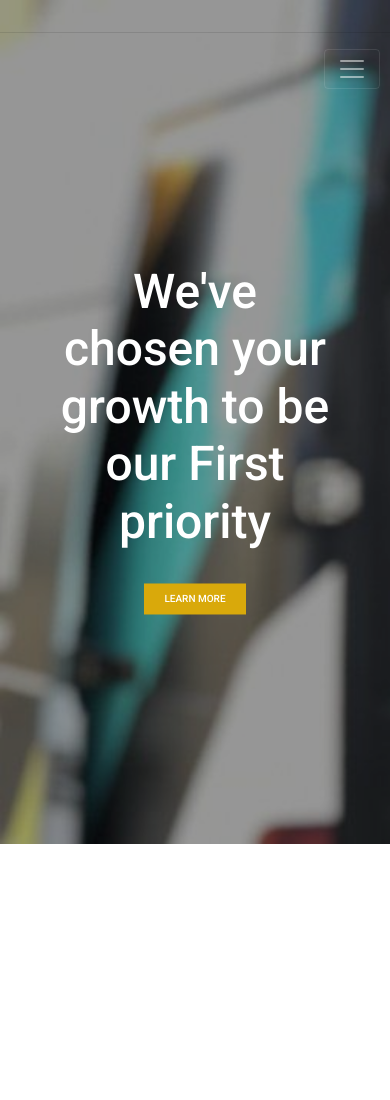
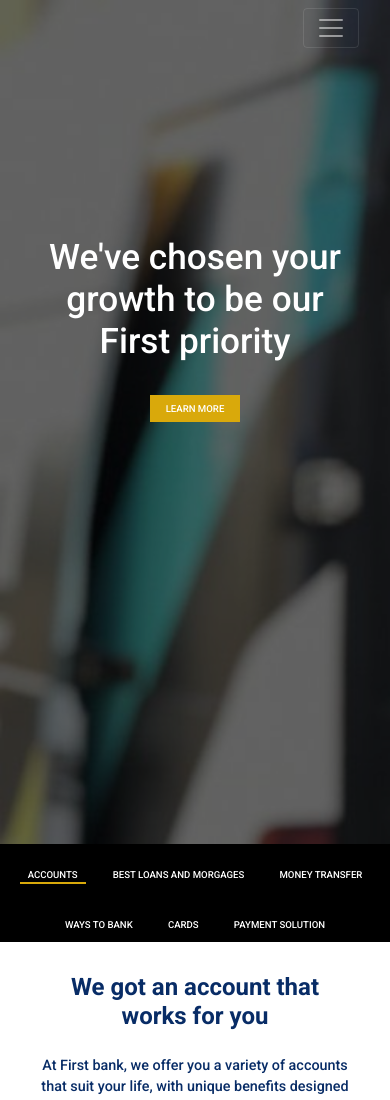
Before and after one commit to czsamzzy/FirstBank-UI-UX-responsive-design, a plain HTML site: page index.html in a window 390 px wide. Shown: the top 1100 px of the page. Before the commit the page ends 844 px from the top, so only its background shows below. Drawn offline with nearby package versions, Linux system fonts and the light colour scheme.

Commit message:
RWD problem fixed
new updated version

```diff
--- a/css/style.css
+++ b/css/style.css
@@ -1,12 +1,33 @@
 @import url('https://fonts.googleapis.com/css?family=Roboto:400,500,700');
 
 html,body {
-  position: relative;
-  height: 100%;
   font-family: 'Roboto', sans-serif;
   color: #000000;
   overflow-x: hidden;
 }
+
+.navigation{
+  position: relative;
+  z-index: 3;
+}
+
+.navbar a img{
+  max-width: 200px;
+}
+
+.navbar .nav-item{
+  text-transform: uppercase;
+  background-color: #d9a90b;
+  margin-left: 30px;
+}
+
+.navbar .nav-item a.nav-link{
+  color: #082c66;
+  font-weight: 700;
+  font-size: 0.8rem;
+  padding: 1rem;
+}
+
 
 button:focus,
 button:active,
@@ -17,69 +38,59 @@ button:hover,
     box-shadow: none !important;
 }
 
+
+
 section.cover {
   position: relative;
-  background-image: url(../img/main-image.jpg);
+  background: url(../img/main-image.jpg);
   background-size: cover;
   min-height: 50px;
   height: 100vh;
   border-radius: 0;
   width: 100%;
   color: #fff;
-  padding-top: 1rem;
+  padding-top: 0rem;
+  top: 0%; bottom: 0%;
+  left: 0%; right: 0%;
+  align-self: stretch;
 
 }
 
-section.cover .bg{
+
+.cover:after{
+  content: '';
   position: absolute;
-  background: #00000069;
-  background-attachment: fixed;
-  background-size: cover;
-  height: auto;
-  width: 100%;
-  top: 0%; bottom: 0%;
-  align-self: stretch;
+  top: 0;
+  bottom: 0;
+  left: 0;
+  right: 0;
+  display: block;
+  background-color: #0000009d;
 }
 
-section.cover .navbar a img{
-  max-width: 200px;
-}
-
-section.cover .navbar .nav-item{
-  text-transform: uppercase;
-  background-color: #d9a90b;
-  margin-left: 30px;
-}
-
-section.cover .navbar .nav-item a{
-  color: #082c66;
-  font-weight: 700;
-  font-size: 12px;
-  padding: 13px 10px;
-}
 
 section.cover .main .main-view{
   position: relative;
+  text-align: left;
+  width: 40%;
+  margin-left: 20%;
+  margin-right: 40%;
+  margin-top: 10%;
+  margin-bottom: 10%;
+  z-index: 30;
 }
 
-section.cover .main .main-view .main-view-text{
-  margin: 0;
-  position: absolute;
-  top: 50%;
-  left: 40%;
-  transform: translate(0%, 50%);
-  text-align: left;
-}
 
-section.cover .main-view-text p{
+section.cover .main-view-text h1{
+  color: #fff;
+  margin-bottom: 2rem;
+  font-size: 3.5rem;
   font-weight: 500;
-  margin-bottom: 50px;
-  font-size: 50px;
 }
 
 section.cover .main-view-text a{
   color: #fff;
-  font-size: 15px;
+  font-size: 0.8rem;
   font-weight: 500;
   text-transform: uppercase;
   background-color: #d9a90b;
@@ -89,6 +100,8 @@ section.cover .main-view-text a{
   padding-left: 50px;
   text-decoration: none;
 }
+
+
 
 .new-nav-test{
   background-color: #000;
@@ -106,8 +119,9 @@ section.cover .main-view-text a{
   padding: 5px 30px;
   padding-top: 10px;
   text-transform: uppercase;
+  font-size: 0.8rem;
+  font-weight: 500;
 }
-
 
 .new-nav-test a.active,
 .new-nav-test a.nav-link:hover,
@@ -120,10 +134,9 @@ section.cover .main-view-text a{
   padding: 0px 50px;
   color: #082c66;
 }
-
 .tabs-nav .tab-content a{
   color: #fff;
-  font-size: 15px;
+  font-size: 0.8rem;
   font-weight: 500;
   text-transform: uppercase;
   background-color: #d9a90b;
@@ -141,22 +154,28 @@ section.tabs-nav .tab-content .text-box-parent{
 
 
 section.tabs-nav .tab-content .text-box-parent .text-box{
-  margin: 0;
-  position: absolute;
-  top: 50%;
-  left: 50%;
-  transform: translate(-50%, -50%);
+  position: relative;
+  text-align: left;
+  margin-left: 10%;
+  margin-right: 0%;
+  margin-top: 10%;
+  margin-bottom: 10%;
+  z-index: 30;
 }
 
 
 section.tabs-nav .tab-content .text-box h1{
-  font-size: 30px;
+  font-size: 1.5rem;
   font-weight: 600;
+  width: 50%;
 }
 
 section.tabs-nav .tab-content .text-box p{
-  font-size: 15px;
+  font-size: .9rem;
+  font-weight: 500;
+  width: 70%;
 }
+
 
 section.tabs-nav .tab-content .image-box img{
   margin: 0px;
@@ -164,6 +183,7 @@ section.tabs-nav .tab-content .image-box img{
   max-height: 350px;
   width: 50vw;
 }
+
 
 section.services-col{
   padding-top: 60px;
@@ -195,13 +215,14 @@ section.services-col .card .card-body img{
 
 section.services-col .card .card-body h5,
 section.services-col .card .card-body p{
-  line-height: 15px;
+  line-height: 1rem;
 }
+
 
 
 section.services-col .card .card-body h5{
   color: #082c66;
-  font-size: 20px;
+  font-size: 1.5rem;
   font-weight: 700;
   font-style: italic;
 }
@@ -209,16 +230,16 @@ section.services-col .card .card-body h5{
 
 section.services-col .card .card-body p{
   color: #193a70;
-  font-size: 12px;
+  font-size: 0.8rem;
   width: 70%;
 }
 
 section.services-col .card .card-body a{
   color: #082c66;
+  font-size: 1rem;
+  font-weight: 500;
+  text-transform: uppercase;
   text-decoration: none;
-  text-transform: uppercase;
-  font-weight: 700;
-  font-size: 15px;
 }
 
 
@@ -228,119 +249,51 @@ section.services-col .card .card-body a{
 
 /*---Media Queries --*/
 
-@media (max-width: 2560px) {
 
-
-  section.cover .navbar a img{
-    max-width: 400px;
+@media (max-width: 1024px) {
+  .navbar a img{
+    max-width: 150px;
   }
 
-  section.cover .navbar .nav-item{
-    margin-left: 60px;
+  .navbar .nav-item a.nav-link{
+    padding: 0.8rem;
   }
 
-  section.cover .navbar .nav-item a{
-    font-size: 20px;
-    padding: 25px;
+  section.cover .main .main-view{
+    position: relative;
+    text-align: left;
+    width: 50%;
+    margin-left: 20%;
+    margin-right: 40%;
+    margin-top: 10%;
+    margin-bottom: 10%;
+    z-index: 30;
+  }
+
+  section.cover .main-view-text h1{
+    margin-bottom: 2rem;
+    font-size: 2.8rem;
+  }
+
+  section.cover .main-view-text a{
+    font-size: 0.8rem;
+    padding: 1rem 2rem;
   }
 
 
-  section.cover .main .main-view .main-view-text{
-    margin: 0;
-    position: absolute;
-    top: 0%;
-    left: 40%;
-    transform: translate(10%, 50%);
-    text-align: left;
+.new-nav-test a.nav-link{
+  margin: .6rem;
+  margin-top: 1.5rem;
+  text-decoration: none;
+  padding: .5rem 1.5rem;
+  font-size: 0.6rem;
 }
 
-  section.cover .main-view-text p{
-    font-weight: 500;
-    margin-bottom: 50px;
-    font-size: 90px;
-  }
-
-  section.cover .main-view-text a{
-    font-size: 30px;
-    padding-top: 15px;
-    padding-bottom: 15px;
-    padding-right: 50px;
-    padding-left: 50px;
-  }
-
-  .new-nav-test a.nav-link{
-    margin: 15px;
-    margin-top: 40px;
-    text-decoration: none;
-    padding: 5px 30px;
-    padding-top: 10px;
-    font-size: 2rem;
-  }
-
-  .tabs-nav .tab-content a{
-    font-size: 30px;
-    padding-top: 15px;
-    padding-bottom: 15px;
-    padding-right: 50px;
-    padding-left: 50px;
-  }
-
-  section.tabs-nav .tab-content .text-box-parent .text-box{
-    margin: 0;
-    position: absolute;
-    top: 50%;
-    left: 50%;
-    transform: translate(-50%, -50%);
-  }
-
-  section.tabs-nav .tab-content .text-box h1{
-    font-size: 60px;
-  }
-
-  section.tabs-nav .tab-content .text-box p{
-    font-size: 25px;
-  }
-
-  section.tabs-nav .tab-content .image-box img{
-    margin: 0px;
-    min-height: 700px;
-    max-height: 600px;
-    width: 50vw;
-  }
-
-  section.services-col{
-    padding-top: 100px;
-    padding-bottom: 70px;
-  }
-
-  section.services-col .card img.card-imger-top{
-    height: 250px;
-  }
-
-  section.services-col .card .card-body img{
-    width: 80px;
-  }
-
-  section.services-col .card .card-body h5,
-section.services-col .card .card-body p{
-  line-height: 35px;
-}
-
-section.services-col .card .card-body h5{
-  font-size: 2.2rem;
-}
-
-section.services-col .card .card-body p{
-  font-size: 1.5rem;
-  font-weight: 500;
-  width: 70%;
-}
-
-section.services-col .card .card-body a{
-
-  font-size: 30px;
-  padding-top: 15px;
-  padding-bottom: 15px;
+.new-nav-test a.active,
+.new-nav-test a.nav-link:hover,
+.new-nav-test a.nav-link:focus,
+.new-nav-test a.nav-link:active{
+  border-bottom: #d9a90b 2px solid;
 }
 
 
@@ -348,109 +301,40 @@ section.services-col .card .card-body a{
 
 }
 
-@media (max-width: 1440px) {
-  section.cover .navbar a img{
-    max-width: 200px;
+@media (max-width: 768px) {
+
+  section.cover .main .main-view{
+    width: 50%;
+    margin-left: 20%;
+    margin-right: 40%;
+    margin-top: 20%;
+    margin-bottom: 10%;
+    z-index: 30;
   }
 
-  section.cover .navbar .nav-item{
-    text-transform: uppercase;
-    background-color: #d9a90b;
-    margin-left: 30px;
-  }
-
-  section.cover .navbar .nav-item a{
-    color: #082c66;
-    font-weight: 700;
-    font-size: 12px;
-    padding: 13px 10px;
-  }
-
-  section.cover .main .main-view{
-    position: relative;
-  }
-
-  section.cover .main .main-view .main-view-text{
-    margin: 0;
-    position: absolute;
-    top: 50%;
-    left: 40%;
-    transform: translate(0%, 50%);
-    text-align: left;
-  }
-
-  section.cover .main-view-text p{
-    font-weight: 500;
-    margin-bottom: 50px;
-    font-size: 50px;
+  section.cover .main-view-text h1{
+    margin-bottom: 2rem;
+    font-size: 2.2rem;
   }
 
   section.cover .main-view-text a{
-    color: #fff;
-    font-size: 15px;
-    font-weight: 500;
-    text-transform: uppercase;
-    background-color: #d9a90b;
-    padding-top: 10px;
-    padding-bottom: 10px;
-    padding-right: 50px;
-    padding-left: 50px;
-    text-decoration: none;
-  }
-
-  .new-nav-test{
-    background-color: #000;
-    justify-content: center;
-    margin-top: 0px;
+    font-size: 0.6rem;
+    padding: .5rem 1rem;
   }
 
   .new-nav-test a.nav-link{
-    border-radius: 0;
-    color: #fff;
-    text-align: center;
-    margin: 5px;
-    margin-top: 40px;
+    margin: .6rem;
+    margin-top: 1.5rem;
     text-decoration: none;
-    padding: 5px 30px;
-    padding-top: 10px;
-    text-transform: uppercase;
-    font-size: 15px;
+    padding: 0rem .5rem;
+    font-size: 0.6rem;
   }
 
-.tabs-nav .tab-content{
-  padding: 0px 50px;
-}
-
-.tabs-nav .tab-content a{
-  font-size: 15px;
-  padding-top: 10px;
-  padding-bottom: 10px;
-  padding-right: 50px;
-  padding-left: 50px;
-}
-
-section.tabs-nav .tab-content .text-box h1{
-  font-size: 30px;
-  font-weight: 600;
-}
-
-section.tabs-nav .tab-content .text-box p{
-  font-size: 15px;
-}
-
-section.tabs-nav .tab-content .image-box img{
-  margin: 0px;
-  min-height: 400px;
-  max-height: 350px;
-  width: stretch;
-}
-
-
   section.services-col .card{
-  border: 0px;
-  border-radius: 0px;
-  margin: 0px 40px;
-  padding: 0px;
+    border: 0;
+    border-radius: 0;
+    margin: 0 1rem;
+    padding: 0;
 
   }
 
@@ -464,320 +348,100 @@ section.services-col .card img.card-imger-top{
 
 
   section.services-col .card .card-body img{
-  width: 50px;
+    width: 40px;
+    margin-left: -1rem;
   }
 
 
   section.services-col .card .card-body h5,
   section.services-col .card .card-body p{
-  line-height: 15px;
+    line-height: .9rem;
   }
 
 
+
   section.services-col .card .card-body h5{
-  color: #082c66;
-  font-size: 20px;
-  font-weight: 700;
+    font-size: 1rem;
   }
 
 
   section.services-col .card .card-body p{
-  color: #193a70;
-  font-size: 12px;
+    font-size: 0.6rem;
     width: 70%;
   }
 
   section.services-col .card .card-body a{
-  color: #082c66;
-  text-decoration: none;
-  text-transform: uppercase;
-  font-weight: 700;
-  font-size: 15px;
+    font-size: .8rem;
   }
-
-
 
 
 
 
 }
 
-@media (max-width: 1024px) {
-  section.cover .navbar a img{
-    max-width: 150px;
-  }
-
-  section.cover .navbar .nav-item a{
-    font-size: 10px;
-    padding: 12px;
-  }
-
-  section.cover .main-view-text p{
-    font-size: 30px;
-  }
-
-  section.cover .main-view-text a{
-    font-size: 12px;
-    padding: 10px 20px;
-  }
-
-  .new-nav-test a.nav-link{
-    margin-top: 30px;
-    padding: 5px 10px;
-    padding-top: 10px;
-    font-size: 0.8rem;
+@media (max-width: 425px) {
+  section.cover .main .main-view{
+    text-align: center;
+    width: auto;
+    margin-left: auto;
+    margin-right: auto;
+    margin-top: 50%;
+    z-index: 30;
   }
 
   .tabs-nav .tab-content{
-    padding: 0px 0px;
+    margin: 0px;
+    padding: 0px;
   }
 
-  .tabs-nav .tab-content a{
-    font-size: 10px;
-    padding: 10px 25px;
+  section.tabs-nav .tab-content .text-box-parent{
+    padding: 0px;
+    margin: 0 10%;
+    width: 80%;
+  }
+
+  section.tabs-nav .tab-content .text-box-parent .text-box{
+    text-align: center;
+    width: 100%;
+    margin-left: 0;
+    margin-right: 0;
+    margin-top: 10%;
   }
 
   section.tabs-nav .tab-content .text-box h1{
-    font-size: 1.5rem;
+    width: 80%;
+    margin: 0 10%;
   }
 
   section.tabs-nav .tab-content .text-box p{
-    font-size: 0.7rem;
+    width: 100%;
+  }
+
+  section.tabs-nav .tab-content .image-box{
+    padding: 0px;
+  }
+
+  section.tabs-nav .tab-content .image-box img{
+    margin: 0px;
+    padding: 0px;
+    min-height: 400px;
+    max-height: 350px;
+    width: 100%;
+  }
+
+.padding{
+  padding: 0px;
 }
 
 section.services-col .card{
   border: 0px;
   border-radius: 0px;
-    margin: 0px 30px;
+  margin: 0px 10%;
+  width: 60%;
   padding: 0px;
 
 }
 
-  section.services-col .card .card-body a{
-    font-size: 13px;
-  }
-
-  section.services-col .card .card-body img{
-    margin-left: -15px;
-  }
-
-
-
-
-
-
-
-
-
-
-}
-
-/*---Media Queries --*/
-@media (max-width: 992px) {
-  section.cover .main .main-view .main-view-text{
-    margin: 0;
-    position: relative;
-    top: 50%;
-    left: 40%;
-    transform: translate(0%, 50%);
-    text-align: left;
-
-  }
-
-  .new-nav-test a.nav-link{
-    border-radius: 0;
-    color: #fff;
-    text-align: center;
-    margin: 0px;
-    margin-top: 40px;
-    text-decoration: none;
-    padding: 5px 10px;
-    padding-top: 10px;
-    text-transform: uppercase;
-    font-size: 15px;
-    display: inline-block;
-  }
-
-  section.services-col .card .card-body .mini-img{
-    margin-left: -10px;
-  }
-
-}
-@media (max-width: 768px) {
-  section.cover .navbar{
-    padding-right: 70px;
-  }
-
-  section.cover .main .main-view .main-view-text{
-    margin: 0 15%;
-    position: relative;
-    top: 0%;
-    left: 0%;
-    transform: translate(0%, 50%);
-    text-align: left;
-    width: 60%;
-    justify-content: center;
-  }
-
-  section.cover .main-view-text p{
-    font-size: 2.2rem;
-  }
-
-  section.cover .main-view-text a{
-    font-size: 10px;
-  }
-
-  .new-nav-test a.nav-link{
-    margin: 0px;
-    margin-top: 8px;
-    padding: 0px 10px;
-    padding-top: 10px;
-    font-size: 0.8rem;
-  }
-
-  .tabs-nav .tab-content{
-    padding: 0px 0px;
-  }
-
-  section.tabs-nav .tab-content .image-box img{
-    margin: 0px;
-    min-height: 400px;
-    max-height: 350px;
-    width: stretch;
-  }
-
-  section.services-col{
-    padding-top: 20px;
-    padding-bottom: 40px;
-
-  }
-
-  section.services-col .card{
-    margin: 40px 10px;
-
-
-  }
-
-
-
-
-
-
-
-
-}
-
-@media (max-width: 740px) {
-
-  section.cover .navbar{
-    padding: 0px  10px;
-  }
-
-  section.cover .navbar a img{
-    max-width: 150px;
-  }
-
-  section.cover .main .main-view .main-view-text{
-    top: 50%;
-    transform: translate(0%, 50%);
-    width: 60%;
-    margin: 0 20%;
-
-  }
-
-  section.tabs-nav .tab-content .text-box-parent .text-box{
-    margin: 0;
-    position: relative;
-    top: 50%;
-    left: 0%;
-    transform: translate(-0%, -50%);
-    text-align: center;
-    margin: 0 20%;
-    margin-bottom: 50px;
-  }
-
-  section.tabs-nav .tab-content .image-box img{
-    margin: 0px;
-    min-height: 350px;
-    max-height: 300px;
-    width: 100vw;
-  }
-
-
-  section.services-col{
-    padding: 0 25%;
-  }
-
-
-
-
-
-
-}
-
-@media (max-width: 570px) {
-
-  section.cover .navbar{
-    padding: 0px  10px;
-  }
-
-  section.cover .navbar a img{
-    max-width: 150px;
-  }
-
-  section.cover .main .main-view .main-view-text{
-    margin: 0;
-    position: absolute;
-    top: 50%;
-    left: 0%;
-    transform: translate(0%, 50%);
-    text-align: center;
-    width: 80%;
-    margin: 0 10%;
-
-  }
-
-  section.cover .main-view-text p{
-    font-weight: 500;
-    margin-bottom: 10px;
-    font-size: 3rem;
-  }
-
-  section.tabs-nav .tab-content .text-box-parent .text-box{
-    margin: 0;
-    position: relative;
-    top: 50%;
-    left: 0%;
-    transform: translate(-0%, -50%);
-    text-align: center;
-    margin: 0 20%;
-    margin-bottom: 50px;
-  }
-
-  section.tabs-nav .tab-content .image-box img{
-    margin: 0px;
-    min-height: 100%;
-    max-height: 300px;
-    width: auto;
-  }
-
-
-  section.services-col{
-    padding: 0 15%;
-  }
-
-
-
-
-
-
-}
-
-@media (max-width: 400px) {
-  section.cover .main-view-text p{
-    margin-bottom: 35px;
-    font-size: 3rem;
-  }
 
 }
 
--- a/index.html
+++ b/index.html
@@ -14,11 +14,12 @@
 
 <!-- navbar and first viewport -->
 
-<section class="cover text-center">
-<div class="bg"></div><hr>
 
 
 <!-- Navigation -->
+
+<section class="cover container-fluid text-center">
+	<section class="navigation">
 		<nav class="navbar navbar-expand-lg navbar-dark navbar-trans">
 			<a class="navbar-brand ml-4 " href="#"><img src="./img/firstbank logo.png" alt=""></a>
 			<button class="navbar-toggler" type="button" data-toggle="collapse" data-target="#navbarTogglerDemo02" aria-controls="navbarTogglerDemo02" aria-expanded="false" aria-label="Toggle navigation">
@@ -39,15 +40,15 @@
 			  </ul>
 			</div>
 		</nav>
+	</section>
 
 <!--- main view port on site open -->
-	<div class="main container-fluid padding">
-
-		<div class="main-view col-lg-6">
-			<div class="main-view-text">
-					<p class="display-3">
+	<div class="main bg container-fluid padding">
+		<div class="main-view container-fluid">
+			<div class="container-fluid main-view-text">
+				<h1 class="">
 				We've chosen your growth to be our First priority
-					</p>
+				</h1>
 				<a class="button" href="">learn more</a>
 			</div>
 		</div>
@@ -55,7 +56,11 @@
 
 	</div>
 
+
 </section>
+
+
+
 
 <!--- tabs nav -->
 <section class="tabs-nav">
@@ -79,8 +84,8 @@
 		  <a class="nav-link" id="pills-payment-tab" data-toggle="pill" href="#pills-payment" role="tab" aria-controls="pills-payment" aria-selected="false">payment solution</a>
 		</li>
 	  </ul>
-	  <div class="tab-content" id="pills-tabContent">
-		<div class="tab-pane fade show active" id="pills-accounts" role="tabpanel" aria-labelledby="pills-accounts-tab">
+	  <div class="container-fluid tab-content" id="pills-tabContent">
+		<div class="container-fluid tab-pane fade show active" id="pills-accounts" role="tabpanel" aria-labelledby="pills-accounts-tab">
 			<div class="row padding">
 				<div class="text-box-parent padding col-md-6">
 					<div class="text-box">
@@ -93,13 +98,13 @@
 					</div>
 				</div>
 				<div class="padding col-md-6">
-					<div class="image-box">
+					<div class="container-fluid image-box">
 						<img src="./img/tabs-image-1.jpg" alt="">
 					</div>
 				</div>
 			</div>
 		</div>
-		<div class="tab-pane fade" id="pills-best" role="tabpanel" aria-labelledby="pills-best-tab">
+		<div class="container-fluid tab-pane fade" id="pills-best" role="tabpanel" aria-labelledby="pills-best-tab">
 			<div class="row padding">
 				<div class="text-box-parent padding col-md-6">
 					<div class="text-box">
@@ -112,13 +117,13 @@
 					</div>
 				</div>
 				<div class="padding col-md-6">
-					<div class="image-box">
+					<div class="container-fluid image-box">
 						<img src="./img/tabs-image-2.jpg" alt="">
 					</div>
 				</div>
 			</div>
 		</div>
-		<div class="tab-pane fade" id="pills-money" role="tabpanel" aria-labelledby="pills-money-tab">
+		<div class="container-fluid tab-pane fade" id="pills-money" role="tabpanel" aria-labelledby="pills-money-tab">
 			<div class="row padding">
 				<div class="text-box-parent padding col-md-6">
 					<div class="text-box">
@@ -130,14 +135,14 @@
 					<a class="button" href="">learn more</a>
 					</div>
 				</div>
-				<div class="padding col-md-6">
-					<div class="image-box">
+				<div class="container-fluid padding col-md-6">
+					<div class="container-fluid image-box">
 						<img src="./img/tabs-image-3.jpg" alt="">
 					</div>
 				</div>
 			</div>
 		</div>
-		<div class="tab-pane fade" id="pills-ways" role="tabpanel" aria-labelledby="pills-ways-tab">
+		<div class="container-fluid tab-pane fade" id="pills-ways" role="tabpanel" aria-labelledby="pills-ways-tab">
 			<div class="row padding">
 				<div class="text-box-parent padding col-md-6">
 					<div class="text-box">
@@ -156,7 +161,7 @@
 				</div>
 			</div>
 		</div>
-		<div class="tab-pane fade" id="pills-cards" role="tabpanel" aria-labelledby="pills-cards-tab">
+		<div class="container-fluid tab-pane fade" id="pills-cards" role="tabpanel" aria-labelledby="pills-cards-tab">
 			<div class="row padding">
 				<div class="text-box-parent padding col-md-6">
 					<div class="text-box">
@@ -175,7 +180,7 @@
 				</div>
 			</div>
 		</div>
-		<div class="tab-pane fade" id="pills-payment" role="tabpanel" aria-labelledby="pills-payment-tab">
+		<div class="container-fluid tab-pane fade" id="pills-payment" role="tabpanel" aria-labelledby="pills-payment-tab">
 			<div class="row padding">
 				<div class="text-box-parent padding col-md-6">
 					<div class="text-box">
```
Lines whose indentation alone changed are shown as unchanged.
